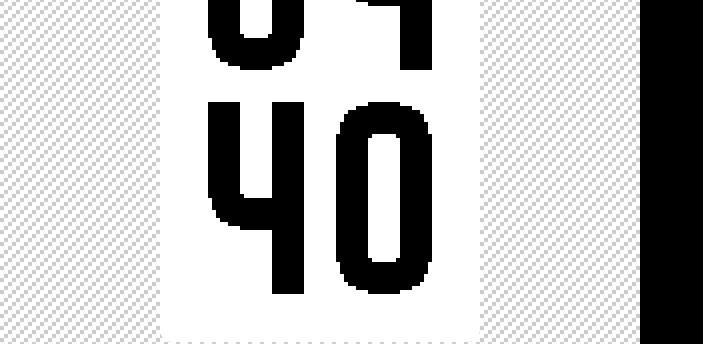
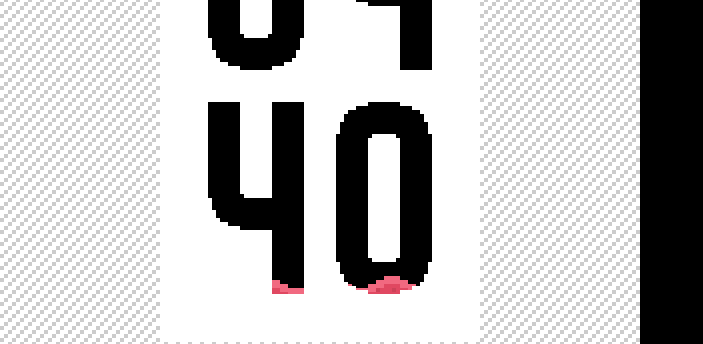
Before and after one commit to tenart/RasPi-Clock, a plain HTML site: page index.html in a window 1280 px wide. Shown: the part 394-738 px from the top of the page, without its empty margins (0-703 px from the left). Drawn offline with nearby package versions, Linux system fonts and the light colour scheme.

Commit message:
Added fill animation

```diff
--- a/css/style.css
+++ b/css/style.css
@@ -44,7 +44,6 @@ main {
     left: calc(5 * 8 * 4px);
     background-color: white;
     position: absolute;
-    border-radius: 12px;
 }
 
 .clock_digit {
@@ -62,11 +61,30 @@ main {
     margin-right: calc(8 * 4px);
 }
 
-#mask_test {
+.sec {
+    width: calc(3 * 8 *4px);
+    height: calc(7 * 8 * 4px);
+    background: url(../res/red_fill.gif) no-repeat top left / calc(3 * 8 * 4px) calc(7 * 8 * 4px);
     position: absolute;
-    mask: url(#hour_a);
+    mask-size: calc(3 * 8 *4px) calc(6 * 8 * 4px);
+    mask-position: bottom;
+    mask-repeat: no-repeat;
+    -webkit-mask-size: calc(3 * 8 *4px) calc(6 * 8 * 4px);
+    -webkit-mask-position: bottom;
+    -webkit-mask-repeat: no-repeat;
+    background-position: 0px calc(0 * 8 * 4px);
 }
 
+#sec_a {
+    margin-top: calc(-7 * 8 * 4px);;
+}
+
+#sec_b {
+    margin-left: calc(4 * 8 *4px);;
+    margin-top: calc(-7 * 8 * 4px);
+}
+
+/*
 #coins {
     display: none;
     height: calc((20 + 4) * 4px);
@@ -102,4 +120,4 @@ main {
     100% {
         transform: translateY(0px);
     }
-}
+} */
--- a/index.html
+++ b/index.html
@@ -14,7 +14,9 @@
                     <div id="hour_b" class="hour clock_digit"></div>
                     <div id="min_a" class="min clock_digit"></div>
                     <div id="min_b" class="min clock_digit"></div>
-                    <div id="coins">
+                    <div id="sec_a" class="sec"></div>
+                    <div id="sec_b" class="sec"></div>
+                    <!-- <div id="coins">
                         <div id="coin_a" class="coin"></div>
                         <div id="coin_b" class="coin"></div>
                         <div id="coin_c" class="coin"></div>
@@ -27,7 +29,7 @@
                         <div id="coin_j" class="coin"></div>
                         <div id="coin_k" class="coin"></div>
                         <div id="coin_l" class="coin"></div>
-                    </div>
+                    </div> -->
                 </div>
             </div>
         </main>
--- a/js/script.js
+++ b/js/script.js
@@ -46,15 +46,21 @@ $(function() {
         updateNumBackground( $("#hour_b"), nonMilHr(time.hr).substring(1,2), "big_" ) ;
         updateNumBackground( $("#min_a"), time.mn.substring(0,1), "big_" ) ;
         updateNumBackground( $("#min_b"), time.mn.substring(1,2), "big_" ) ;
-
-        for( i = 0; i < 12; i++) {
-            if( time.sc >= 5 * i) {
-                $(".coin:nth-child(" + (i + 1) + ")").addClass("active");
-            } else {
-                $(".coin:nth-child(" + (i + 1) + ")").removeClass("active");
-            }
+        $("#sec_a").css("mask-image", "url(res/big_" + time.mn.substring(0,1) + ".gif)");
+        $("#sec_b").css("mask-image", "url(res/big_" + time.mn.substring(1,2) + ".gif)");
+        $(".sec").css("background-position", "0px " + (56 * 4 - (time.sc / 60 * 56 * 4)) + "px" )
+        if(time.sc == 59) {
+            $(".sec").fadeOut(1000).fadeIn(0);
         }
 
+        // for( i = 0; i < 12; i++) {
+        //     if( time.sc >= 5 * i) {
+        //         $(".coin:nth-child(" + (i + 1) + ")").addClass("active");
+        //     } else {
+        //         $(".coin:nth-child(" + (i + 1) + ")").removeClass("active");
+        //     }
+        // }
+
         console.log(nonMilHr(time.hr) + " " + time.mn + " " + time.sc);
-    }, 500)
+    }, 1000)
 })
```
Also changed, not shown: res/red_fill.gif (added), res/red_loop.gif (added).
